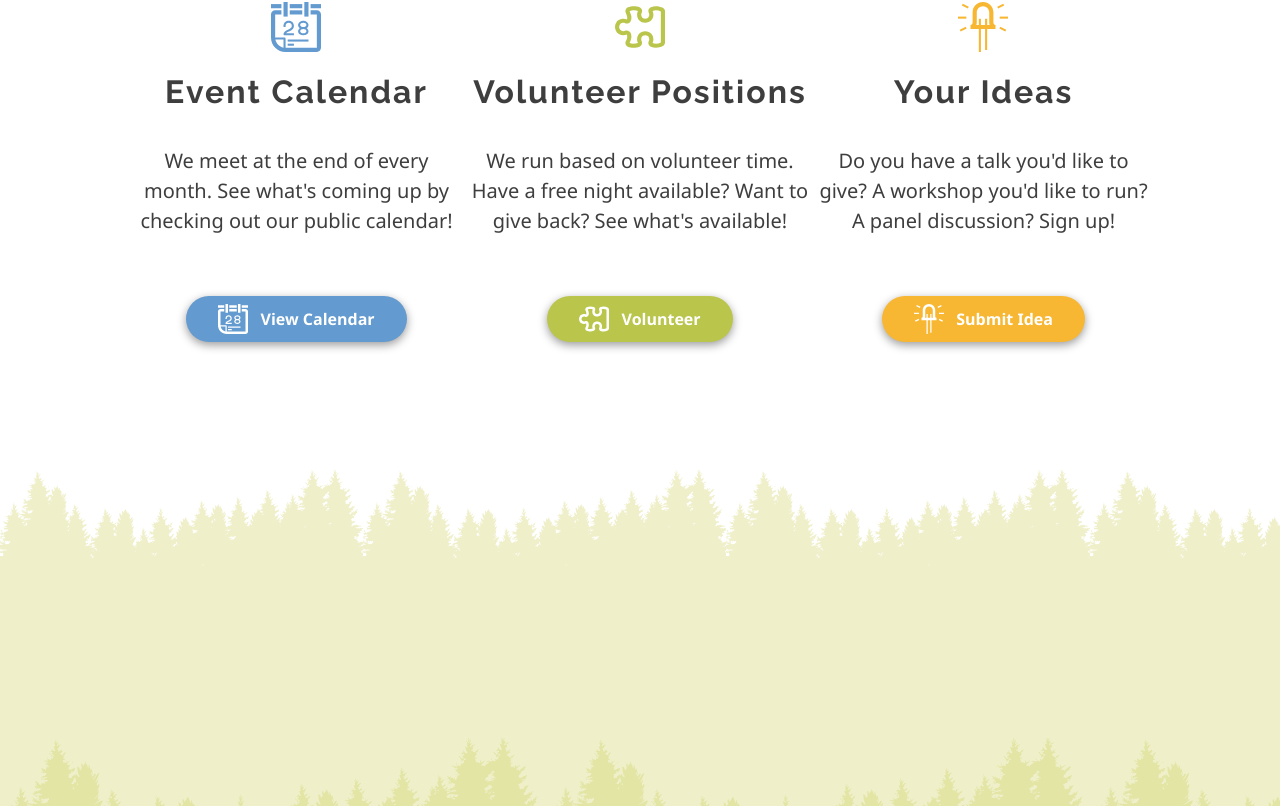
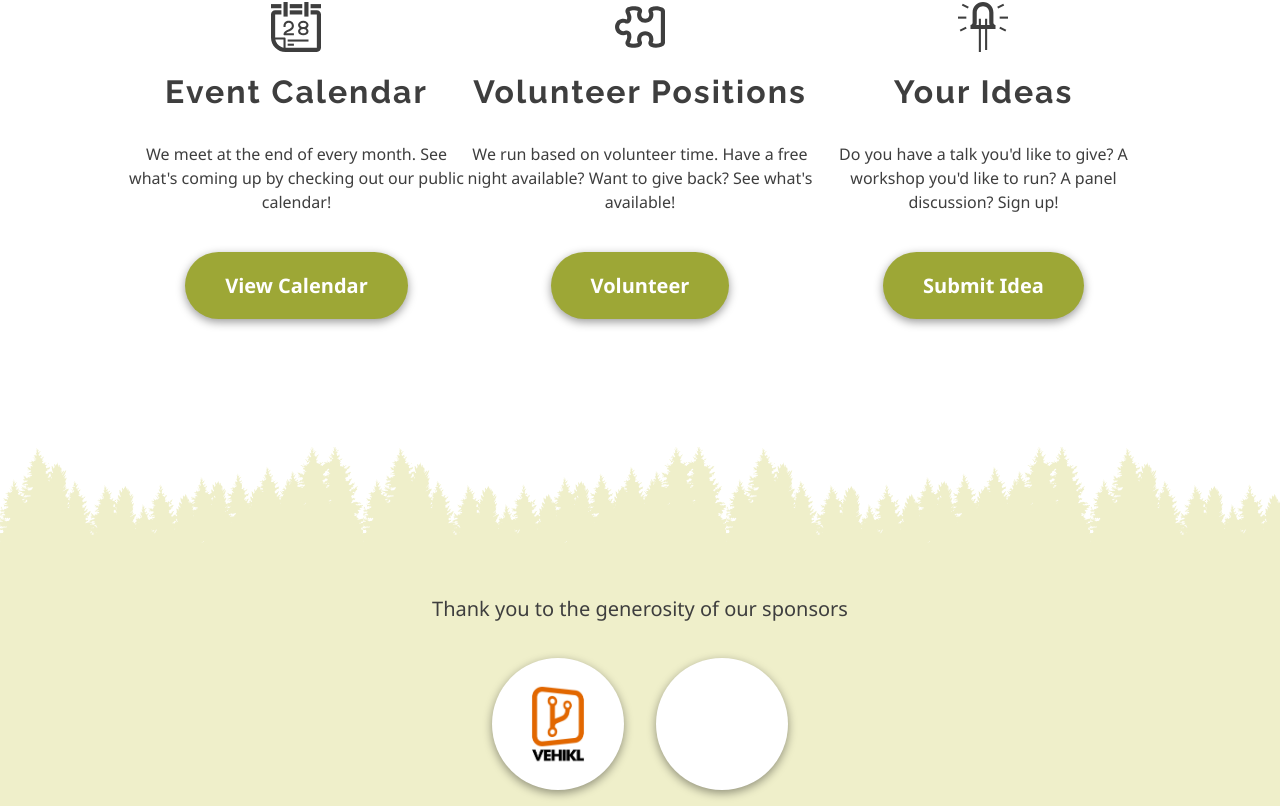
Before and after one commit to DevLdn/DevLdn.ca, a React (Create React App) app: page / in a window 1280 px wide. Shown: the part 894-1700 px from the top of the page. Built offline with nearby package versions, Linux system fonts and the light colour scheme.

Commit message:
sponsors

```diff
--- a/src/App.js
+++ b/src/App.js
@@ -2,6 +2,7 @@ import React, { Component } from 'react';
 import Header from './components/Header';
 import Info from './components/Info';
 import Community from './components/Community';
+import vehikl from './assets/vehikl-square.jpg';
 
 class App extends Component {
   render() {
@@ -9,7 +10,15 @@ class App extends Component {
       <div className="App">
         <Header />
         <Info />
-        <div className="sponsor" />
+        <div className="sponsor">
+          <p>Thank you to the generosity of our sponsors</p>
+          <div className="sponsor-container">
+            <div className="logo shadow">
+              <img src={vehikl} alt="Vehikl logo" />
+            </div>
+            <div className="logo shadow" />
+          </div>
+        </div>
         <Community />
       </div>
     );
--- a/src/components/Info.js
+++ b/src/components/Info.js
@@ -7,7 +7,7 @@ class Info extends Component {
       <div className="info">
         <div className="section">
           <div className="icon">
-            <Icon name="calendar" width={50} fill={`#639acf`} />
+            <Icon name="calendar" width={50} fill={`#3e3e3e`} />
           </div>
           <div className="title">
             <h2>Event Calendar</h2>
@@ -19,17 +19,17 @@ class Info extends Component {
             </p>
           </div>
           <a
-            className="button bg-2 shadow"
+            className="button shadow"
             href="https://www.meetup.com/Dev-London/events/calendar/"
             target="_blank"
             rel="noopener noreferrer"
           >
-            <Icon name="calendar" width={30} fill={`#fff`} /> View Calendar
+            View Calendar
           </a>
         </div>
         <div className="section">
           <div className="icon">
-            <Icon name="puzzle" width={50} fill={`#bac54b`} />
+            <Icon name="puzzle" width={50} fill={`#3e3e3e`} />
           </div>
           <div className="title">
             <h2>Volunteer Positions</h2>
@@ -41,17 +41,17 @@ class Info extends Component {
             </p>
           </div>
           <a
-            className="button bg-1 shadow"
+            className="button shadow"
             href="https://goo.gl/forms/iyx32mXrMsfRdjTw2"
             target="_blank"
             rel="noopener noreferrer"
           >
-            <Icon name="puzzle" width={30} fill={`#fff`} /> Volunteer
+            Volunteer
           </a>
         </div>
         <div className="section">
           <div className="icon">
-            <Icon name="led" width={50} fill={`#f7b733`} />
+            <Icon name="led" width={50} fill={`#3e3e3e`} />
           </div>
           <div className="title">
             <h2>Your Ideas</h2>
@@ -63,12 +63,12 @@ class Info extends Component {
             </p>
           </div>
           <a
-            className="button bg-3 shadow"
+            className="button shadow"
             href="https://goo.gl/forms/Uw69BK0kNZy22BCy1"
             target="_blank"
             rel="noopener noreferrer"
           >
-            <Icon name="led" width={30} fill={`#fff`} /> Submit Idea
+            Submit Idea
           </a>
         </div>
       </div>
--- a/src/styles/_app.scss
+++ b/src/styles/_app.scss
@@ -187,21 +187,34 @@ header {
     }
 
     .caption {
-        margin-bottom: 2em;
+        display: flex;
+        align-items: flex-start;
+        margin-bottom: 1em;
         text-align: center;
+        height: 110px;
         line-height: 1.5em;
-        font-size: 1.25em;
+        font-size: 1em;
         color: $text-color;
+    }
+
+    .button {
+        background-color: darken($primary-color, 10%);
+        transition: background-color 200ms ease;
+
+        &:hover {
+            background: darken($primary-color, 20%);
+            transition: background-color 200ms ease;
+        }
     }
 }
 
 button, .button {
-    padding: .5em 2em;
+    padding: 1em 2em;
     display: flex;
     cursor: pointer;
     align-items: center;
     color: $white;
-    font-size: 1em;
+    font-size: 1.25em;
     font-weight: 700;
     border-radius: 40px;
     border: none;
@@ -212,16 +225,18 @@ button, .button {
     }
 
     &:hover {
+        background: darken($primary-color, 10%);
         box-shadow: 0 3px 5px rgba( $black, .2 );
     }
 }
 
 .sponsor {
-    height: 300px;
+    height: 350px;
     background: $light-green;
     color: $white;
     position: relative;
     margin-top: 10em;
+    padding: 2em 0;
 
     &::before {
         content: '';
@@ -231,6 +246,40 @@ button, .button {
         top: -6em;
         background-image: url( '../assets/forest-light2.svg' );
         width: 100vw;
+    }
+
+    p {
+        color: $text-color;
+        font-size: 1.25em;
+        text-align: center;
+    }
+
+    .sponsor-container {
+        display: flex;
+        width: 80vw;
+        max-width: 1400px;
+        margin: 0 auto;
+        align-items: center;
+        justify-content: center;
+        flex-wrap: wrap;
+
+        .logo {
+            background: $white;
+            height: 100px;
+            width: 100px;
+            border-radius: 100px;
+            margin: 1em;
+            display: flex;
+            align-items: center;
+            justify-content: center;
+            overflow: hidden;
+            padding: 1em;
+
+            img {
+                max-width: 80%;
+                max-height: 80%;
+            }
+        }
     }
 }
 
```
Also changed, not shown: src/assets/vehikl-square.jpg (added).
